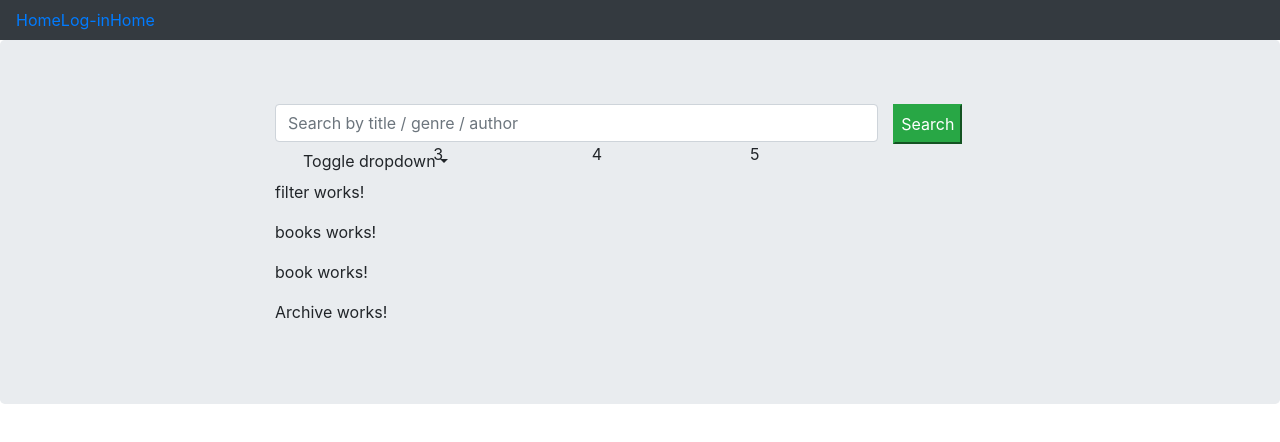
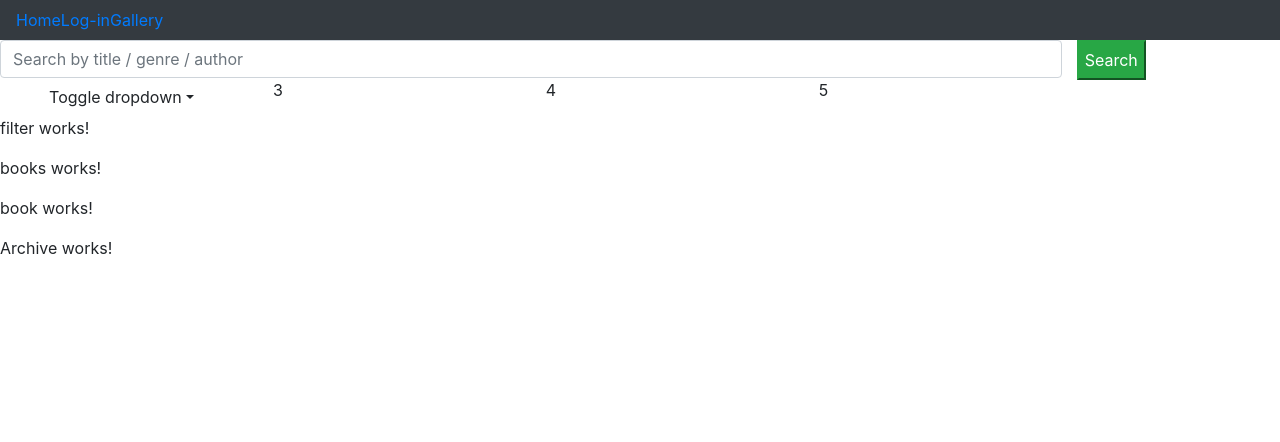
Before and after one commit to diegosozio/UniLibrary, an Angular app in the folder angular-client/: page /gallery in a window 1280 px wide. Shown: the top 442 px of the page. Built offline with nearby package versions, Linux system fonts and the light colour scheme.

Commit message:
Structure is ready and compiling correctly

```diff
--- a/angular-client/src/app/app.component.html
+++ b/angular-client/src/app/app.component.html
@@ -1,19 +1,11 @@
 
 <nav class="navbar navbar-expand navbar-dark bg-dark">
   <div class="navbar-nav">
-    <a routerLink="/home" routerLinkActive="active">Home</a>
-    <a routerLink="/log-in" routerLinkActive="active">Log-in</a>
-    <a routerLink="/re" routerLinkActive="active">Home</a>
+    <a routerLink="/home" routerLinkActive="active"> Home </a>
+    <a routerLink="/log-in" routerLinkActive="active"> Log-in </a>
+    <a routerLink="/gallery" routerLinkActive="active"> Gallery </a>
   </div>
 </nav>
 
-<!-- main content container -->
-<div class="jumbotron">
-  <div class="container">
-      <div class="row">
-          <div class="col-sm-8 offset-sm-2">
-              <router-outlet></router-outlet>
-          </div>
-      </div>
-  </div>
-</div>
+
+<router-outlet></router-outlet>
```
